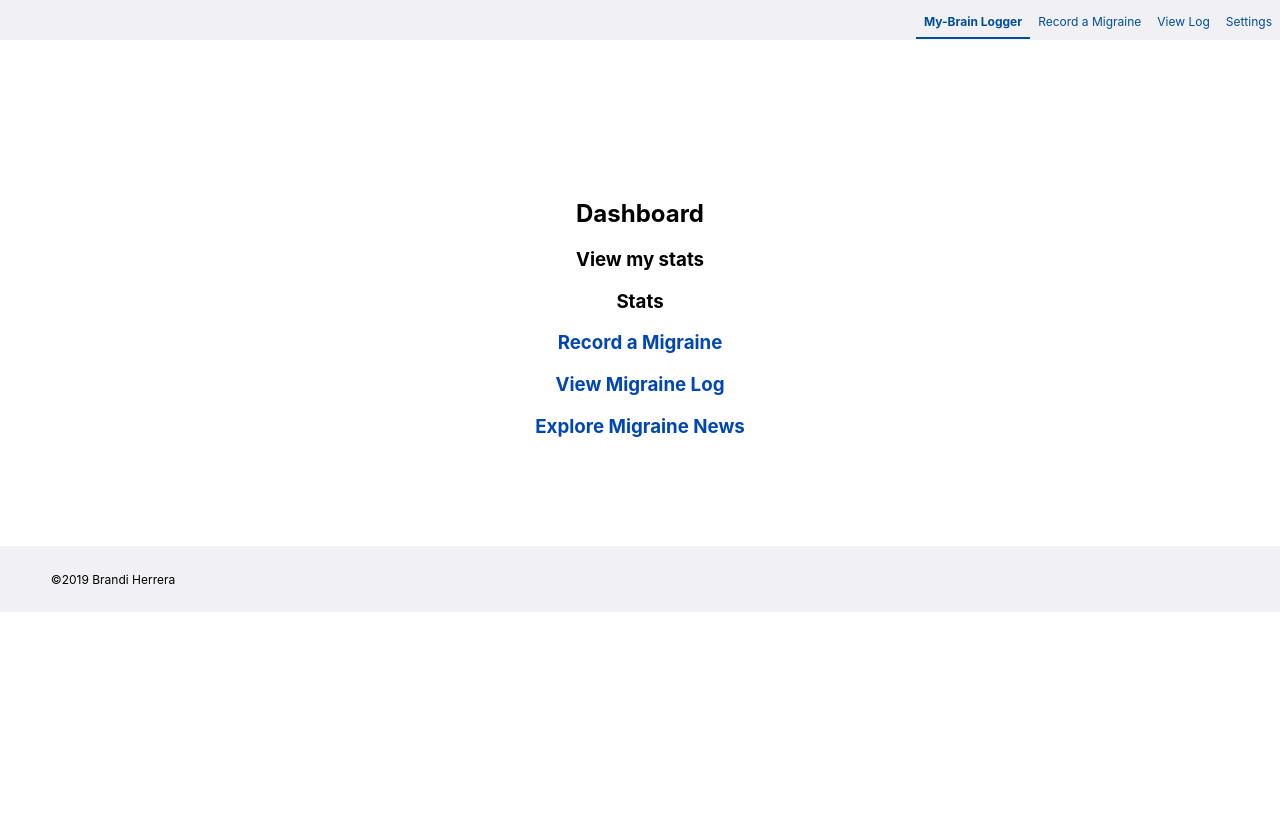
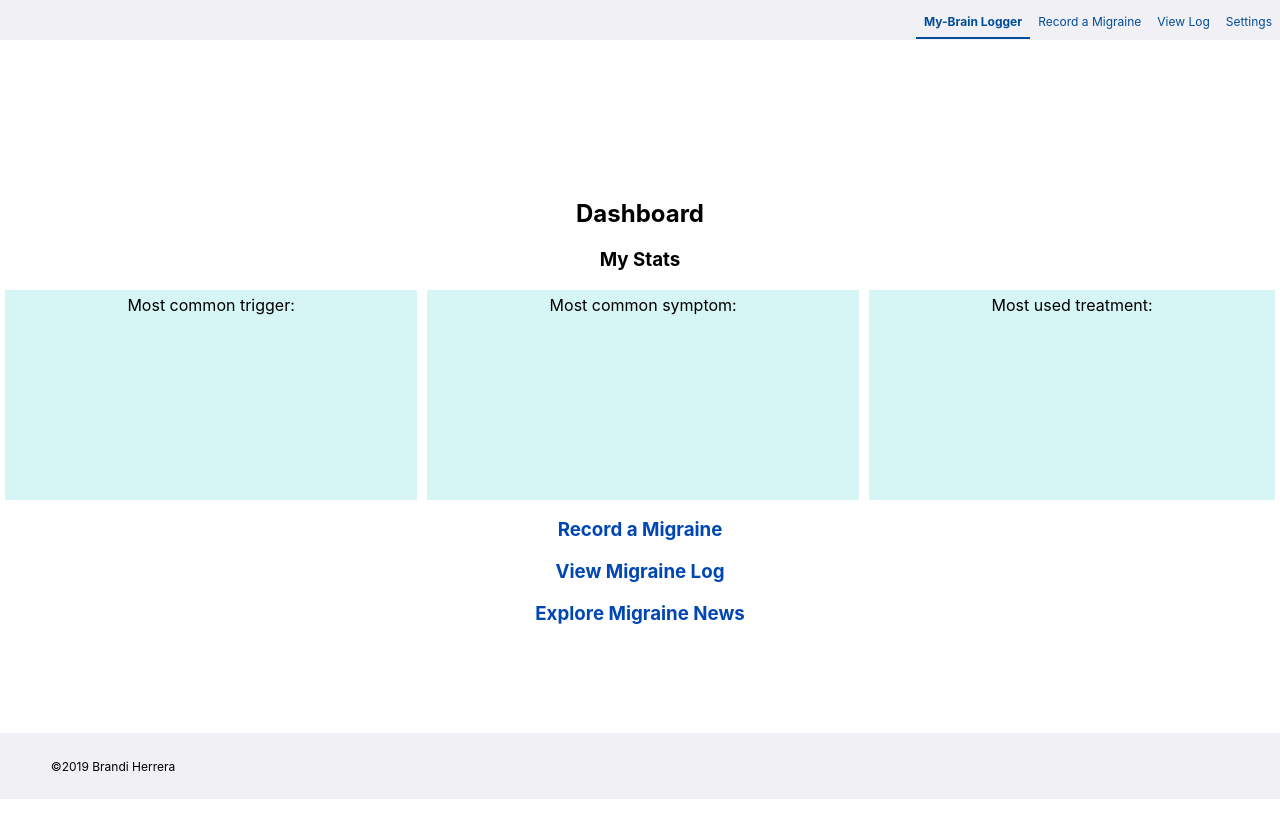
Before and after one commit to brandiherrera/migraine-app-full-stack-capstone-react, a React (Create React App) app: page /dashboard in a window 1280 px wide. Shown: the top 838 px of the page. Before the commit the page ends 800 px from the top, so only its background shows below. Built offline with nearby package versions, Linux system fonts and the light colour scheme.

Commit message:
added stats.css, updated stats component

```diff
--- a/src/App.js
+++ b/src/App.js
@@ -98,5 +98,4 @@ export default class App extends React.Component {
       </div>
     );
   }
-
 }
--- a/src/components/dashboard.js
+++ b/src/components/dashboard.js
@@ -7,9 +7,9 @@ export default function Dashboard() {
     return (
         <div className='dashboard'>
             <h2>Dashboard</h2>
-            <section className='my-stats'>
+            {/* <section className='my-stats'>
                 <h3>View my stats</h3>
-            </section>
+            </section> */}
             <Stats />
             <h3>
                 <Link
--- /dev/null
+++ b/src/components/stats.css
@@ -0,0 +1,16 @@
+.stats-container {
+    display: flex;
+    flex-direction: row;
+    flex-wrap: wrap;
+    /* justify-content: space-evenly; */
+}
+
+.data-box {
+    flex-grow: 1;
+    flex-shrink: 1;
+    background-color: #d6f5f5;
+    padding: 5px;
+    /* border: black 1px solid; */
+    margin: 0 5px;
+    height: 200px;
+}
--- a/src/components/stats.js
+++ b/src/components/stats.js
@@ -1,7 +1,21 @@
 import React from 'react'
+import './stats.css'
 
 export default function Stats() {
     return (
-        <h3>Stats</h3>
+        <div className='stats'>
+            <h3>My Stats</h3>
+            <div className='stats-container'>
+                <section className='data-box' id='trigger-data'>
+                    <div>Most common trigger:</div>
+                </section>
+                <section className='data-box' id='symptom-data'>
+                    <div>Most common symptom:</div>
+                </section>
+                <section className='data-box' id='treatment-data'>
+                    <div>Most used treatment:</div>
+                </section>
+            </div>
+        </div>
     )
 }
```
